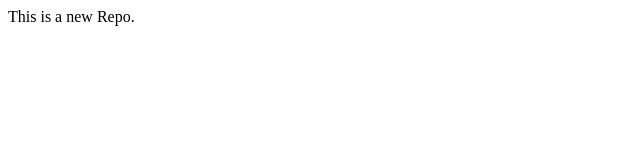
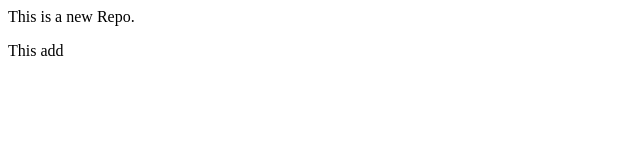
Before and after one commit to Pranto-404/Localrepo, a plain HTML site: page index.html in a window 1280 px wide. Shown: the full height of the page, 0-640 px from the left. Drawn offline with Linux system fonts and the light colour scheme.

```diff
--- a/index.html
+++ b/index.html
@@ -1 +1,2 @@
 <P>This is a new Repo.</P>
+<P>This add</P>
```
